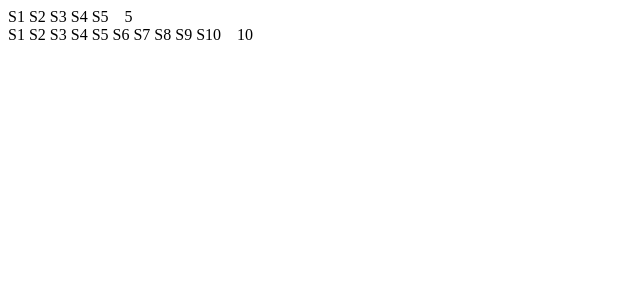
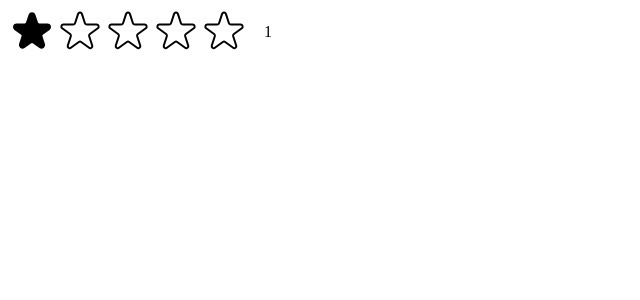
Before and after one commit to aleksandracodes/popcornpicks, a React (Create React App) app: page / in a window 1280 px wide. Shown: the top 300 px of the page, without its empty margins (0-640 px from the left). Built offline with nearby package versions, Linux system fonts and the light colour scheme.

Commit message:
Creating the Stars

```diff
--- a/src/StarRating.js
+++ b/src/StarRating.js
@@ -1,3 +1,5 @@
+import { useState } from 'react';
+
 const containerStyle = {
   display: 'flex',
   alignItems: 'center',
@@ -6,7 +8,6 @@ const containerStyle = {
 
 const starContainerStyle = {
   display: 'flex',
-  gap: '4px',
 };
 
 const textStyle = {
@@ -15,14 +16,58 @@ const textStyle = {
 };
 
 export default function StarRating({ maxRating = 5 }) {
+  const [rating, setRating] = useState(1);
+
   return (
     <div style={containerStyle}>
       <div style={starContainerStyle}>
         {Array.from({ length: maxRating }, (_, i) => (
-          <span>S{i + 1}</span>
+          <Star
+            key={i}
+            onClick={() => setRating(i + 1)}
+            full={rating >= i + 1}
+          />
         ))}
       </div>
-      <p style={textStyle}>{maxRating}</p>
+      <p style={textStyle}>{rating || ''}</p>
     </div>
   );
 }
+
+const starStyle = {
+  width: '48px',
+  height: '48px',
+  display: 'block',
+  cursor: 'pointer',
+};
+
+function Star({ onClick, full }) {
+  return (
+    <span role="button" style={starStyle} onClick={onClick}>
+      {full ? (
+        <svg
+          xmlns="http://www.w3.org/2000/svg"
+          viewBox="0 0 20 20"
+          fill="#000"
+          stroke="#000"
+        >
+          <path d="M9.049 2.927c.3-.921 1.603-.921 1.902 0l1.07 3.292a1 1 0 00.95.69h3.462c.969 0 1.371 1.24.588 1.81l-2.8 2.034a1 1 0 00-.364 1.118l1.07 3.292c.3.921-.755 1.688-1.54 1.118l-2.8-2.034a1 1 0 00-1.175 0l-2.8 2.034c-.784.57-1.838-.197-1.539-1.118l1.07-3.292a1 1 0 00-.364-1.118L2.98 8.72c-.783-.57-.38-1.81.588-1.81h3.461a1 1 0 00.951-.69l1.07-3.292z" />
+        </svg>
+      ) : (
+        <svg
+          xmlns="http://www.w3.org/2000/svg"
+          fill="none"
+          viewBox="0 0 24 24"
+          stroke="#000"
+        >
+          <path
+            strokeLinecap="round"
+            strokeLinejoin="round"
+            strokeWidth="{2}"
+            d="M11.049 2.927c.3-.921 1.603-.921 1.902 0l1.519 4.674a1 1 0 00.95.69h4.915c.969 0 1.371 1.24.588 1.81l-3.976 2.888a1 1 0 00-.363 1.118l1.518 4.674c.3.922-.755 1.688-1.538 1.118l-3.976-2.888a1 1 0 00-1.176 0l-3.976 2.888c-.783.57-1.838-.197-1.538-1.118l1.518-4.674a1 1 0 00-.363-1.118l-3.976-2.888c-.784-.57-.38-1.81.588-1.81h4.914a1 1 0 00.951-.69l1.519-4.674z"
+          />
+        </svg>
+      )}
+    </span>
+  );
+}
--- a/src/index.js
+++ b/src/index.js
@@ -10,6 +10,5 @@ root.render(
   <React.StrictMode>
     {/* <App /> */}
     <StarRating maxRating={5} />
-    <StarRating maxRating={10} />
   </React.StrictMode>
 );
```
Also changed, not shown: src/index.css (+0 -33 lines).
